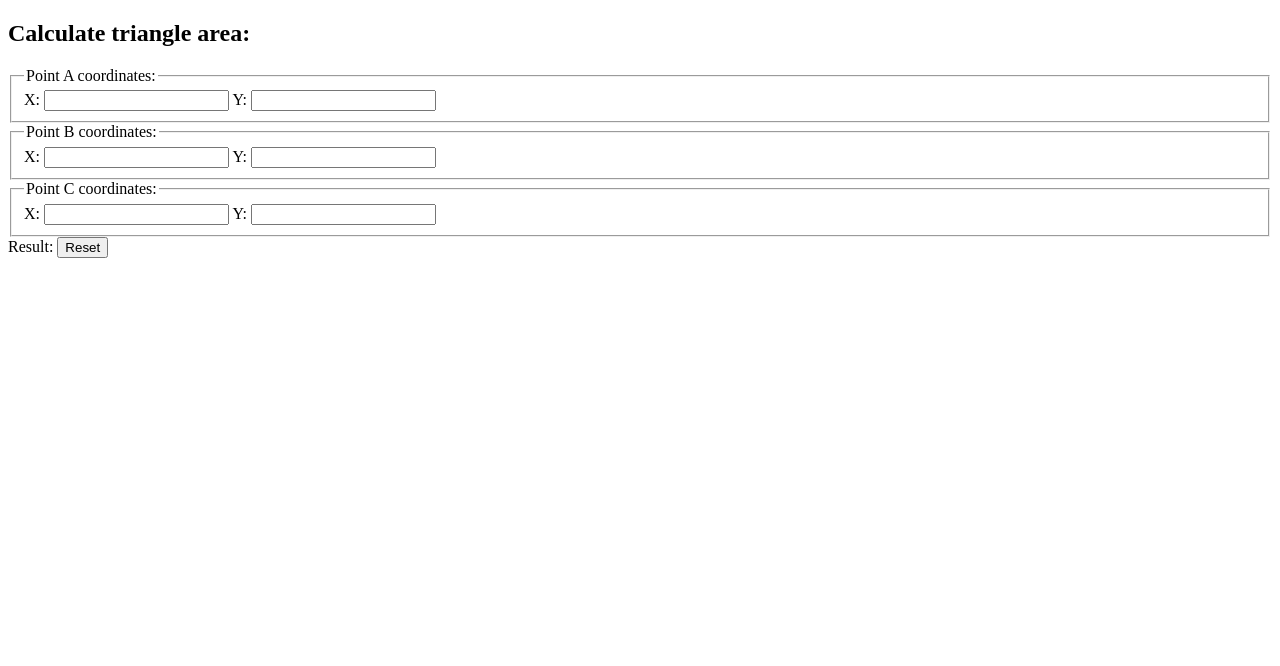
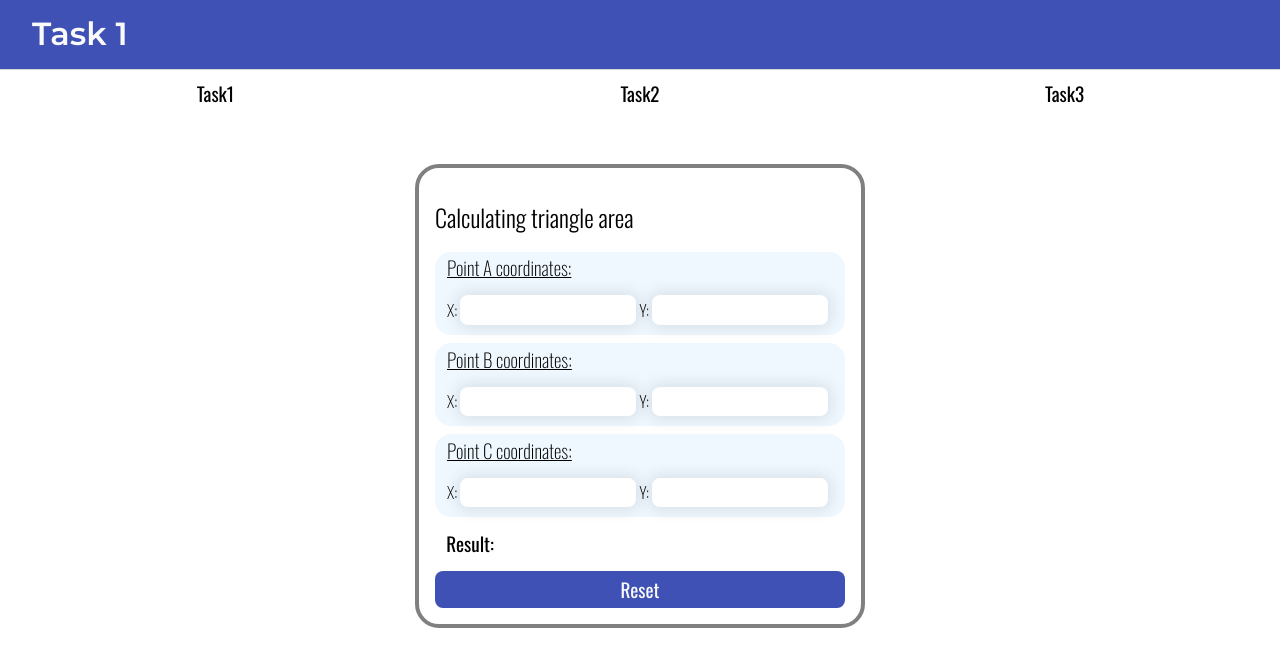
Before and after one commit to Pandarhist/IPT, a plain HTML site: page Lab3/html/task1.html in a window 1280 px wide. Drawn offline with nearby package versions, Linux system fonts and the light colour scheme.

Commit message:
Updated lab3 layout, styles.
* Updated page layout;
* Updated form styles;
* Created page styles template;
* Added flex-menu.

```diff
--- /dev/null
+++ b/Lab3/css/form-style.css
@@ -0,0 +1,64 @@
+:root {
+  --blue: #3F51B5;
+  --dirty-white: aliceblue;
+}
+
+.form {
+  width: 450px;
+  margin: 3rem auto;
+  padding: 1rem;
+  box-sizing: border-box;
+  border: 4px solid gray;
+  border-radius: 1.5rem;
+}
+
+.form__caption {
+  font-weight: 300;
+}
+
+.form__coord {
+  margin: 0.5rem auto;
+  border: none;
+  border-radius: 1rem;
+  background-color: var(--dirty-white);
+}
+
+.form__coord h2 {
+  margin-top: 0;
+  font-weight: 200;
+  font-size: larger;
+  text-decoration: underline;
+}
+
+.form input[type=number] {
+  width: 10rem;
+  padding: 0.35rem 0.5rem;
+  border: none;
+  border-radius: 0.5rem;
+  box-shadow:0 0 15px 4px rgba(0,0,0,0.09);
+  -moz-appearance: textfield;
+	-webkit-appearance: textfield;
+  appearance: textfiled;
+}
+
+.form__result {
+  margin: 0.5rem auto;
+  padding: 0.5rem;
+  display: block;
+  font-size: larger;
+  text-indent: 0.2rem;
+}
+
+.form__reset {
+  width: 100%;
+  padding: 0.45rem;
+  border: none;
+  border-radius: 0.5rem;
+  font-size: larger;
+}
+
+.form__reset:hover {
+  background-color: darkblue;
+  color:lightgray;
+  cursor: pointer;
+}
--- /dev/null
+++ b/Lab3/css/page-style.css
@@ -0,0 +1,103 @@
+@import "normalize.css";
+@import url('https://fonts.googleapis.com/css2?family=Oswald:wght@200;300;400&display=swap');
+@import url('https://fonts.googleapis.com/css2?family=Montserrat:wght@200;300;400;600&display=swap');
+
+:root {
+  --white: #FAFAFA;
+  --sky-blue: #3F51B5;
+  --gray: #CFD8DC;
+  --light-red: #F48FB1;
+  --light-pink: #FFCDD2;
+}
+
+.body {
+  background-color: var(--gray);
+}
+
+.main-theme {
+  background-color: var(--sky-blue);
+  color: var(--white);
+}
+
+/* #region Layout */
+
+.container {
+  margin: 0;
+  width: 100%;
+}
+
+.wrapper {
+  margin: auto;
+  max-width: 1024px;
+}
+
+/* #endregion Layout */
+
+/* #region Header */
+
+.header {
+  box-shadow: 0px 1px var(--gray);
+}
+
+.header h1 {
+  margin: 0;
+  padding: 1rem 2rem;
+  font-family: 'Montserrat', sans-serif;
+}
+
+/* #endregion Header */
+
+/* #region Navigation */
+
+.main-nav {
+  margin: 0.2rem auto;
+  padding: 0.2rem;
+  list-style: none;
+  display: flex;
+  justify-content: space-around;
+}
+
+.main-nav__item {
+  width: 100%;
+  text-align: center;
+}
+
+.main-nav__item a {
+  width: 80%;
+  margin: 0 auto;
+  display: block;
+  padding: 0.5rem;
+  transition: .5s linear;
+  text-decoration: none;
+  font-family: 'Oswald', sans-serif;
+  font-size: larger;
+}
+
+.main-nav__item a:hover {
+  border-radius: 0.8rem;
+  background-color: lightgray;
+  color: darkred;
+}
+
+/* #endregion Navigation */
+
+/* #region Content */
+
+.content {
+  font-family: 'Oswald', sans-serif;
+  font-weight: 200;
+}
+
+/* #endregion Content */
+
+/* #region Links */
+
+a:link {
+  color: black;
+}
+
+a:visited {
+  color: black;
+}
+
+/* #endregion Links */
--- a/Lab3/html/task1.html
+++ b/Lab3/html/task1.html
@@ -2,29 +2,47 @@
 <html lang="en">
 <head>
     <meta charset="UTF-8">
-    <title>Task1</title>
+    <title>Lab3 | Task1</title>
+    <link rel="stylesheet" href="../css/page-style.css">
+    <link rel="stylesheet" href="../css/form-style.css">
 </head>
 <body>
-    <form id="triangle">
-        <h2>Calculate triangle area:</h2>
-        <fieldset>
-            <legend>Point A coordinates:</legend>
-            <label for="xA">X: </label><input id="xA" name="xA" type="number" />
-            <label for="yA">Y: </label><input id="yA" name="yA" type="number" />
-        </fieldset>
-        <fieldset>
-            <legend>Point B coordinates:</legend>
-            <label for="xB">X: </label><input id="xB" name="xB" type="number" />
-            <label for="yB">Y: </label><input id="yB" name="yB" type="number" />
-        </fieldset>
-        <fieldset>
-            <legend>Point C coordinates:</legend>
-            <label for="xC">X: </label><input id="xC" name="xC" type="number" />
-            <label for="yC">Y: </label><input id="yC" name="yC" type="number" />
-        </fieldset>
-        <label for="result">Result: </label><output id="result" name="result"></output>
-        <input type="reset" value="Reset" />
-    </form>
-    <script src="../js/triangle.js"></script>
+    <header class="header">
+        <div class="container main-theme">
+            <h1>Task 1</h1>
+        </div>
+    </header>
+    <nav>
+        <ul class="main-nav">
+            <li class="main-nav__item"><a href="#">Task1</a></li>
+            <li class="main-nav__item"><a href="task2.html">Task2</a></li>
+            <li class="main-nav__item"><a href="task3.html">Task3</a></li>
+        </ul>
+    </nav>
+    <div class="wrapper">
+        <main class="content">
+            <form id="triangle" class="form">
+                <h2 class="form__caption">Calculating triangle area</h2>
+                <fieldset class="form__coord">
+                    <h2>Point A coordinates:</h2>
+                    <label>X: <input name="xA" type="number" /></label>
+                    <label>Y: <input name="yA" type="number" /></label>
+                </fieldset>
+                <fieldset class="form__coord">
+                    <h2>Point B coordinates:</h2>
+                    <label>X: <input name="xB" type="number" /></label>
+                    <label>Y: <input name="yB" type="number" /></label>
+                </fieldset>
+                <fieldset class="form__coord">
+                    <h2>Point C coordinates:</h2>
+                    <label>X: <input name="xC" type="number" /></label>
+                    <label>Y: <input name="yC" type="number" /></label>
+                </fieldset>
+                <label class="form__result"><strong>Result:</strong> <output name="result"></output></label>
+                <input class="form__reset main-theme" type="reset" value="Reset" />
+            </form>
+        </main>
+    </div>
+    <script src="../js/task1.js"></script>
 </body>
 </html>
--- a/Lab3/js/triangle.js
+++ b/Lab3/js/task1.js
@@ -34,6 +34,7 @@ function getEdgeLength(point1, point2){
 
 function getTriangleArea(edge1, edge2, edge3){
     let p = (edge1 + edge2 + edge3) / 2;
+    let s = Math.sqrt(p * (p - edge1) * (p - edge2) * (p - edge3));
 
-    return Math.sqrt(p * (p - edge1) * (p - edge2) * (p - edge3));
+    return parseFloat(s).toFixed(2);
 }
```
Also changed, not shown: Lab3/html/task2.html (+5 -5 lines), Lab3/html/task3.html (+7 -7 lines), Lab3/js/task2.js (renamed from Lab3/js/vectorLength.js), Lab3/js/task3.js (renamed from Lab3/js/swapping.js).
